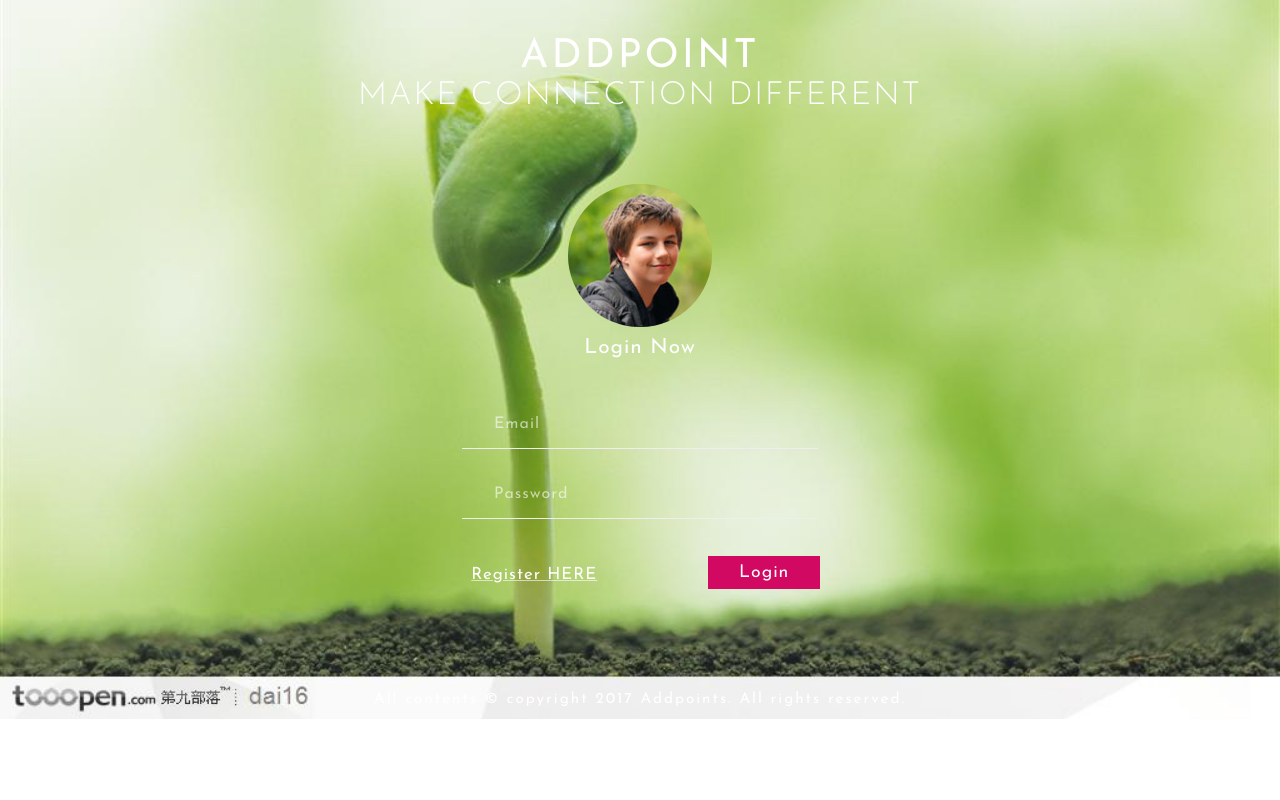
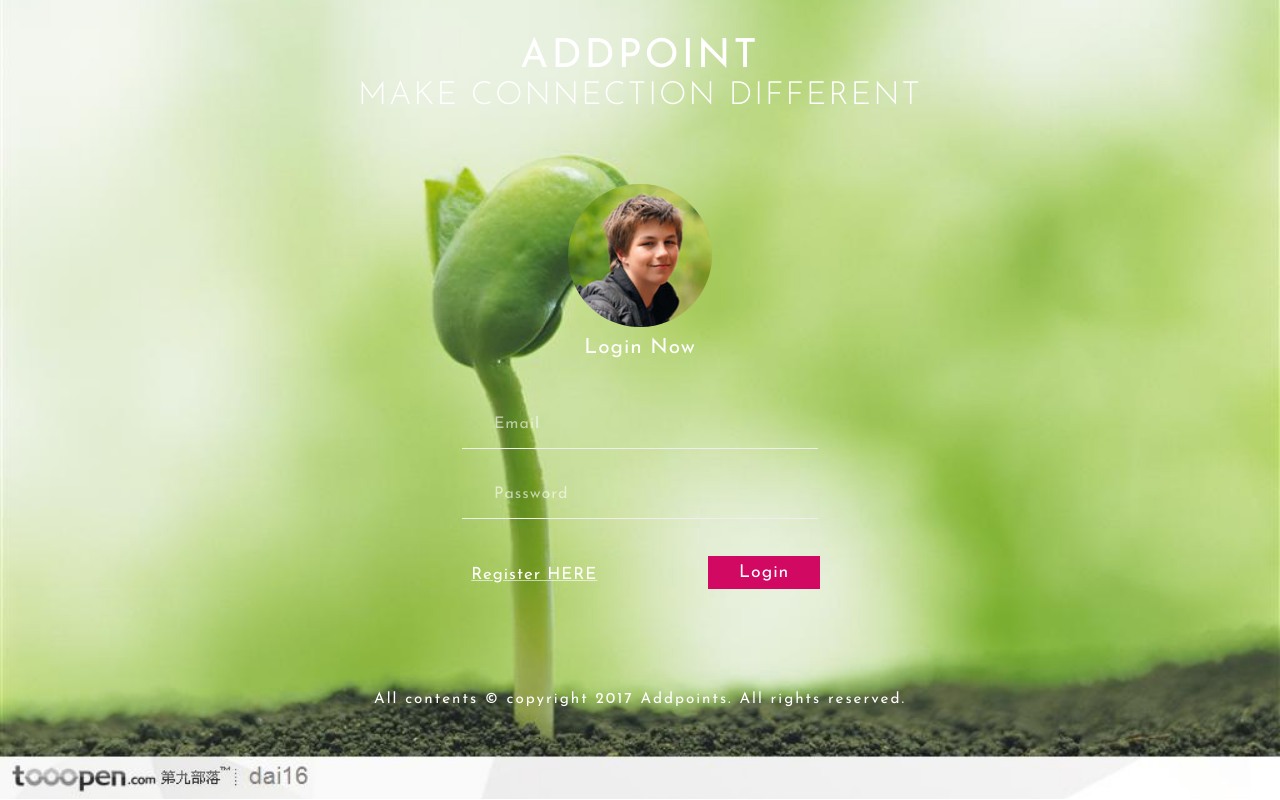
Before and after one commit to lufengren/Appoinment, a Django app: page / in a window 1280 px wide. Run offline with Django 3.2, Linux system fonts and the light colour scheme; parts of the project's set-up code (start-up, migrations or seed data) failed here and were passed over; some web fonts are replaced.

Commit message:
adjust background img for login page

```diff
--- a/Appoint/apps/beta/static/beta/css/login_style.css
+++ b/Appoint/apps/beta/static/beta/css/login_style.css
@@ -23,7 +23,7 @@ nav.horizontal ul li{	display: inline-block;}/* horizontal menu */
 img{max-width:100%;}
 /*end reset*/
 body {
-	background: url("../images/tree1.jpg") no-repeat 50% 120%;
+	background: url("../images/tree1.jpg") no-repeat 20% 70%;
 	/* background-color: rgb(41, 37, 37); */
     background-size: cover;
     text-align: center;
```
Also changed, not shown: Appoint/db.sqlite3.
